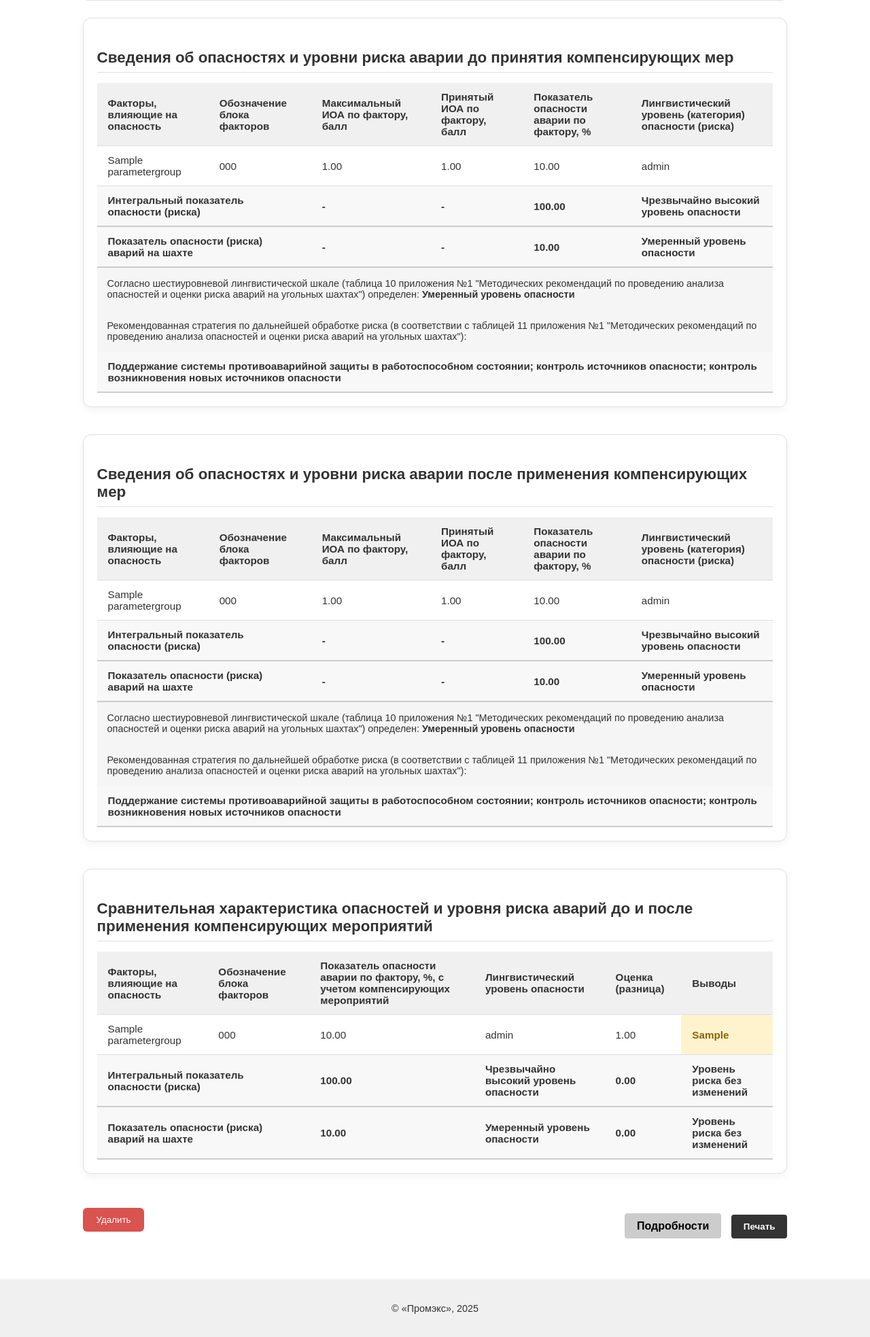
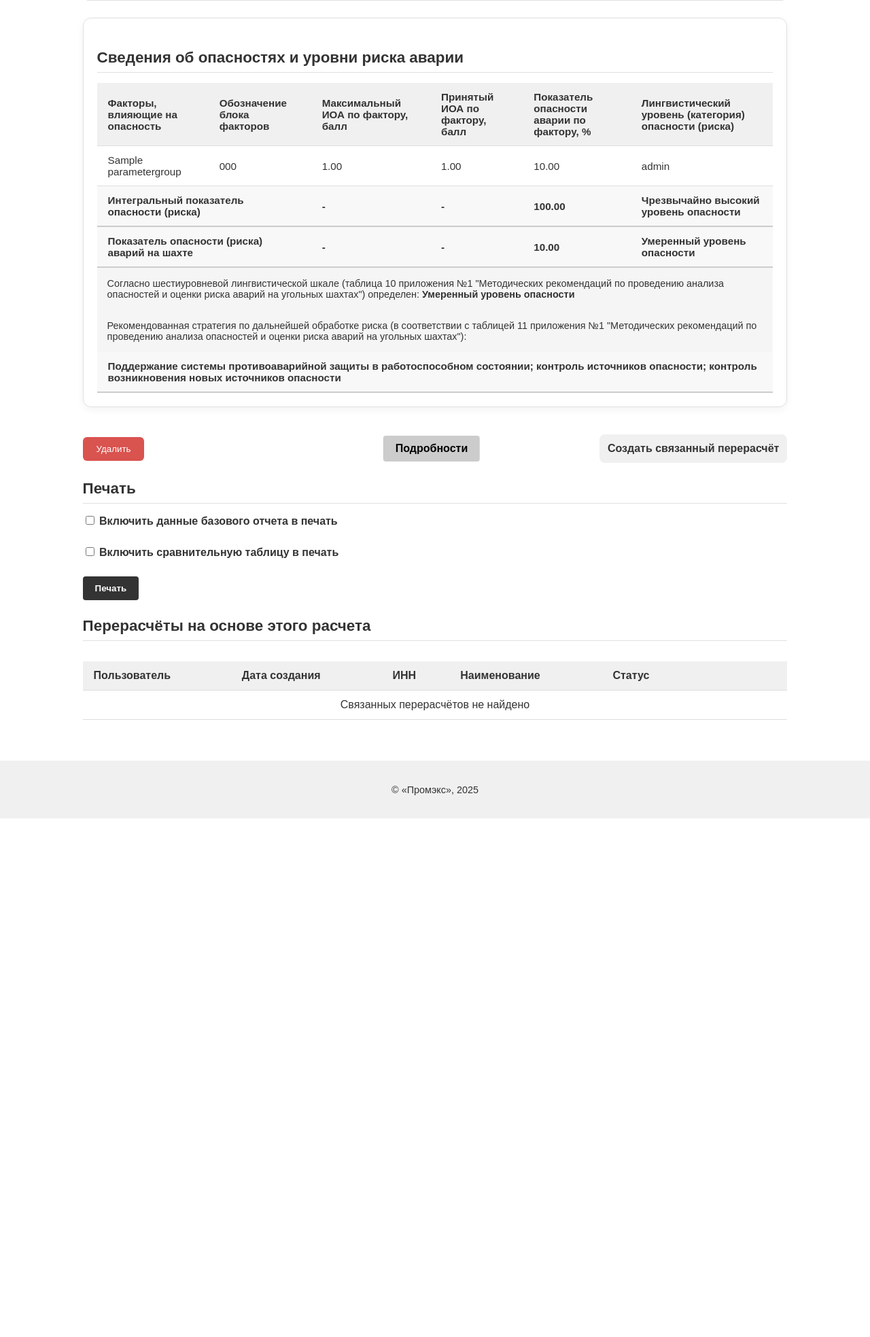
Before and after one commit to john074/mines_safety_calc, a Django app: page /calculations/calc/1/ in a window 1280 px wide. Shown: the part 449-2416 px from the top of the page at 68% size. After the commit the page ends 1653 px from the top, so only its background shows below. Run offline with Django 5.2, Linux system fonts and the light colour scheme; a user stored in the database is signed in; tables that the repository leaves empty hold one stand-in row (values such as "Sample post").

Commit message:
linked structure

```diff
--- a/calculations/templates/calculations/calc_details.html
+++ b/calculations/templates/calculations/calc_details.html
@@ -18,7 +18,7 @@
     </div>
 
     <div class="results-table-wrapper first-table-wrapper">
-        <h3 class="results-subheader">Сведения об опасностях и уровни риска аварии до принятия компенсирующих мер</h3>
+        <h3 class="results-subheader">Сведения об опасностях и уровни риска аварии</h3>
         <table class="results-table">
             <thead>
                 <tr>
@@ -74,8 +74,9 @@
         </table>
     </div>
 
-    <div class="results-table-wrapper">
-        <h3 class="results-subheader">Сведения об опасностях и уровни риска аварии после применения компенсирующих мер</h3>
+    {% if calculation.parent %}
+    <div class="results-table-wrapper print-button" id="base_report">
+        <h3 class="results-subheader">Сведения об опасностях и уровни риска аварии в родительском расчете</h3>
         <table class="results-table">
             <thead>
                 <tr>
@@ -88,14 +89,14 @@
                 </tr>
             </thead>
             <tbody>
-                {% for result in results %}
+                {% for result in after_results %}
                 <tr>
                     <td>{{ result.group.name }}</td>
-                    <td>{{ result.group.code }}</td>
+                    <td class="results-text-center">{{ result.group.code }}</td>
                     <td class="results-text-center">{{ result.max_sum|floatformat:2 }}</td>
-                    <td class="results-text-center">{{ result.after_sum|floatformat:2 }}</td>
-                    <td class="results-text-center">{{ result.after_percentage|floatformat:2 }}</td>
-                    <td>{{ result.after_linguistic_level }}</td>
+                    <td class="results-text-center">{{ result.before_sum|floatformat:2 }}</td>
+                    <td class="results-text-center">{{ result.before_percentage|floatformat:2 }}</td>
+                    <td>{{ result.before_linguistic_level }}</td>
                 </tr>
                 {% endfor %}
                 <tr class="results-total-row">
@@ -114,7 +115,7 @@
                 </tr>
                 <tr class="results-footer-note">
                     <td colspan="6">
-                        Согласно шестиуровневой лингвистической шкале (таблица 10 приложения №1 "Методических рекомендаций по проведению анализа опасностей и оценки риска аварий на угольных шахтах") определен: <strong>{{ max_after_linguistic_level }}</strong>
+                        Согласно шестиуровневой лингвистической шкале (таблица 10 приложения №1 "Методических рекомендаций по проведению анализа опасностей и оценки риска аварий на угольных шахтах") определен: <strong>{{ max_before_linguistic_level }}</strong>
                     </td>
                 </tr>
                 <tr class="results-footer-note">
@@ -124,14 +125,14 @@
                 </tr>
                 <tr class="results-total-row">
                     <td colspan="6">
-                        {{ recomendations_after }}
+                        {{ recomendations_before }}
                     </td>
                 </tr>
             </tbody>
         </table>
     </div>
 
-    <div class="results-table-wrapper">
+    <div class="results-table-wrapper print-button" id="compare_reports">
         <h3 class="results-subheader">Сравнительная характеристика опасностей и уровня риска аварий до и после применения компенсирующих мероприятий</h3>
         <table class="results-table">
             <thead>
@@ -149,8 +150,8 @@
                 <tr>
                     <td>{{ result.group.name }}</td>
                     <td>{{ result.group.code }}</td>
-                    <td class="results-text-center">{{ result.after_percentage|floatformat:2 }}</td>
-                    <td>{{ result.after_linguistic_level }}</td>
+                    <td class="results-text-center">{{ result.before_percentage|floatformat:2 }}</td>
+                    <td>{{ result.before_linguistic_level }}</td>
                     <td class="results-text-center">{{ result.difference|floatformat:2 }}</td>
                     <td class="
                         {% if result.conclusion == 'Уровень риска уменьшился, уровень безопасности увеличился' %}results-conclusion-positive
@@ -162,14 +163,14 @@
                 {% endfor %}
                 <tr class="results-total-row">
                     <td colspan="2">Интегральный показатель опасности (риска)</td>
-                    <td class="results-text-center">{{ total_after_percentage|floatformat:2 }}</td>
-                    <td>{{ total_after_linguistic_level }}</td>
+                    <td class="results-text-center">{{ total_before_percentage|floatformat:2 }}</td>
+                    <td>{{ total_before_linguistic_level }}</td>
                     <td class="results-text-center">{{ total_difference|floatformat:2 }}</td>
                     <td>{{ total_conclusion }}</td>
                 </tr>
                 <tr class="results-total-row">
                     <td colspan="2">Показатель опасности (риска) аварий на шахте</td>
-                    <td class="results-text-center">{{ max_after_percentage|floatformat:2 }}</td>
+                    <td class="results-text-center">{{ max_before_percentage|floatformat:2 }}</td>
                     <td>{{ max_after_linguistic_level }}</td>
                     <td class="results-text-center">{{ max_difference|floatformat:2 }}</td>
                     <td>{{ max_conclusion }}</td>
@@ -177,6 +178,7 @@
             </tbody>
         </table>
     </div>
+    {% endif %}
 
     <div class="buttons-container">
         <form method="post" id="rx-form">
@@ -184,10 +186,108 @@
             <button type="button" id="finish-btn" class="print-button btn-confirm">Удалить</button>
         </form>
 
-        <div class="param-actions">
+        <div class="param-actions-centered">
             <a href="{% url 'calculations:calc_answers' pk=calculation.id %}" class="btn-prev print-button">Подробности</a>
-            <button type="button" onclick="window.print()" class="print-button btn-next">Печать</button>
         </div>
+
+        <form method="post" action="{% url 'calculations:create_related' calculation.id %}">
+            {% csrf_token %}
+            <button type="submit" class="print-button btn-secondary">Создать связанный перерасчёт</button>
+        </form>
+    </div>
+
+    <div class="form-group print-button">
+        <h3 class="results-subheader">Печать</h3>
+        <label>
+            <input type="checkbox" id="checkbox1" onchange="toggleClass('base_report', 'checkbox1')">
+            Включить данные базового отчета в печать
+        </label>
+        <br>
+        <label>
+            <input type="checkbox" id="checkbox2" onchange="toggleClass('compare_reports', 'checkbox2')">
+            Включить сравнительную таблицу в печать
+        </label>
+        <br>
+        <button type="button" onclick="window.print()" class="print-button btn-next">Печать</button>
+        <br>
+    </div>
+
+    {% if calculation.parent %}
+    <h3 class="results-subheader print-button">Базовый расчет</h3>
+    <div class="calc-log print-button">
+        <table class="calc-table">
+            <thead>
+            <tr>
+                {% for field, label in headers.items %}
+                <th>
+                    {{ label }}
+                </th>
+                {% endfor %}
+            </tr>
+            </thead>
+            <tbody>
+                <tr class="clickable-row" data-href="{% url 'calculations:calc_details' calculation.parent.id %}">
+                    <td>
+                        {% if calculation.parent.user.first_name or calculation.parent.user.last_name %}
+                        {{ calculation.parent.user.first_name }} {{ calculation.parent.user.last_name }}
+                        {% else %}
+                        {{ calculation.parent.user.username }}
+                        {% endif %}
+                    </td>
+                    <td>{{ calculation.parent.created|date:"d.m.Y H:i" }}</td>
+                    <td>{{ calculation.parent.organisation_INN }}</td>
+                    <td>{{ calculation.parent.organisation_name }}</td>
+                    <td>
+                        {% if calculation.parent.is_complete %}
+                        <span class="status complete">Завершён</span>
+                        {% else %}
+                        <span class="status in-progress">Не завершён</span>
+                        {% endif %}
+                    </td>
+                </tr>
+            </tbody>
+        </table>
+    </div>
+    {% endif %}
+
+    <h3 class="results-subheader print-button">Перерасчёты на основе этого расчета</h3>
+    <div class="calc-log print-button">
+        <table class="calc-table">
+            <thead>
+            <tr>
+                {% for field, label in headers.items %}
+                <th>
+                    {{ label }}
+                </th>
+                {% endfor %}
+            </tr>
+            </thead>
+            <tbody>
+                {% for entry in calculations %}
+                    <tr class="clickable-row" data-href="{% url 'calculations:calc_details' entry.id %}">
+                        <td>
+                            {% if entry.user.first_name or entry.user.last_name %}
+                            {{ entry.user.first_name }} {{ entry.user.last_name }}
+                            {% else %}
+                            {{ entry.user.username }}
+                            {% endif %}
+                        </td>
+                        <td>{{ entry.created|date:"d.m.Y H:i" }}</td>
+                        <td>{{ entry.organisation_INN }}</td>
+                        <td>{{ entry.organisation_name }}</td>
+                        <td>
+                            {% if entry.is_complete %}
+                            <span class="status complete">Завершён</span>
+                            {% else %}
+                            <span class="status in-progress">Не завершён</span>
+                            {% endif %}
+                        </td>
+                    </tr>
+                    {% empty %}
+                    <tr><td colspan="5" style="text-align:center;">Связанных перерасчётов не найдено</td></tr>
+                {% endfor %}
+            </tbody>
+        </table>
     </div>
 
 
--- a/calculations/urls.py
+++ b/calculations/urls.py
@@ -11,4 +11,6 @@ urlpatterns = [
     path('calc/<int:pk>/', views.calc_details_view, name='calc_details'),
     path("save_param_value/", views.save_param_value, name="save_param_value"),
     path('calc_answers/<int:pk>/', views.calc_answers_view, name='calc_answers'),
+    path("fill_by_inn/<str:inn>/", views.fill_by_inn, name="fill_by_inn"),
+    path('<int:pk>/create-related/', views.create_related_calculation, name='create_related'),
 ]
--- a/calculations/views.py
+++ b/calculations/views.py
@@ -7,6 +7,7 @@ from django.db.models import Q, Prefetch, F, Sum, Max
 from django.db import transaction
 from django.http import JsonResponse
 from datetime import datetime
+from collections import defaultdict
 import json
 
 # Create your views here.
@@ -67,6 +68,22 @@ def company_view(request):
     return render(request, 'calculations/newcalc.html')
 
 
+@login_required(login_url="/users/login/")
+def fill_by_inn(request, inn):
+    try:
+        calc = Calculation.objects.filter(organisation_INN=inn).latest("created")
+        data = {
+            "found": True,
+            "inn": calc.organisation_INN,
+            "kpp": calc.organisation_KPP,
+            "ogrn": calc.organisation_OGRN,
+            "name": calc.organisation_name,
+            "address": calc.organisation_address,
+        }
+    except Calculation.DoesNotExist:
+        data = {"found": False}
+    return JsonResponse(data)
+
 PARAMETER_CODES = ['r0', 'r1', 'r2', 'r3', 'r4', 'r5', 'r6', 'r7', 'r8']
 
 @login_required(login_url="/users/login/")
@@ -84,7 +101,6 @@ def rX_view(request, calc_id, group_code):
                 parameter=p,
                 defaults={
                     "value_before": "",
-                    "value_after": "",
                     "actions_description": ""
                 }
             )
@@ -99,8 +115,19 @@ def rX_view(request, calc_id, group_code):
         )
     }
 
+    parent_param_data_dict = {}
+    if calculation.parent:
+        parent_param_data_dict = {
+            pd.parameter_id: pd
+            for pd in CalculationParameterData.objects.filter(
+                calculation=calculation.parent,
+                parameter__in=parameters
+            )
+        }
+
     for p in parameters:
         p.data = param_data_dict.get(p.id)
+        p.parent_data = parent_param_data_dict.get(p.id)
 
     next_code = None
     current_index = PARAMETER_CODES.index(group_code)
@@ -109,7 +136,6 @@ def rX_view(request, calc_id, group_code):
     if request.method == "POST":
         for param in parameters:
             value_before = request.POST.get(f"before_{param.id}", "")
-            value_after = request.POST.get(f"after_{param.id}", "")
             actions_description = request.POST.get(f"actions_{param.id}", "")
 
             CalculationParameterData.objects.filter(
@@ -117,7 +143,6 @@ def rX_view(request, calc_id, group_code):
                 parameter=param
             ).update(
                 value_before=value_before,
-                value_after=value_after,
                 actions_description=actions_description
             )
 
@@ -291,15 +316,15 @@ def calc_details_view(request, pk):
         parameter_groups = ParameterGroup.objects.all().order_by('code')
 
         total_before_sum = 0
-        total_after_sum = 0
         total_max_sum = 0
 
         max_group_before_percentage = 0
-        max_group_after_percentage = 0
 
         r0_results = None
 
         for group in parameter_groups:
+            difference = 0
+            conclusion = "Не оценивается"
             group_data = CalculationParameterData.objects.filter(
                 calculation=calculation,
                 parameter__group=group
@@ -335,27 +360,17 @@ def calc_details_view(request, pk):
                     r4_coefficients_zero = True
 
             group_before_sum = 0
-            group_after_sum = 0
             group_max_sum = 0
 
             if (group.code in ['r1', 'r2', 'r3', 'r5', 'r8'] and first_param_coefficient == 0) or r4_coefficients_zero:
                 before_percentage = 0.0
                 after_percentage = 0.0
                 before_linguistic_level = 'Не оценивается'
-                after_linguistic_level = 'Не оценивается'
-                difference = 0.0
-                conclusion = 'Не оценивается'
             else:
                 for data in group_data:
                     try:
                         option_before = ParameterOption.objects.get(parameter=data.parameter, text=data.value_before)
                         group_before_sum += option_before.coefficient
-                    except ParameterOption.DoesNotExist:
-                        pass
-
-                    try:
-                        option_after = ParameterOption.objects.get(parameter=data.parameter, text=data.value_after)
-                        group_after_sum += option_after.coefficient
                     except ParameterOption.DoesNotExist:
                         pass
 
@@ -366,26 +381,20 @@ def calc_details_view(request, pk):
                 group_max_sum = sum(group_max_sum_list)
 
                 r0_before_sum = 0 if r0_results is None else r0_results.before_sum
-                r0_after_sum = 0 if r0_results is None else r0_results.after_sum
                 r0_max_sum = 0 if r0_results is None else r0_results.max_sum
+                before_percentage = ((group_before_sum + r0_before_sum) / (group_max_sum + r0_max_sum)) * 100 if group_max_sum > 0 else 0.0
+                before_linguistic_level = get_linguistic_level(before_percentage)
 
-                before_percentage = ((group_before_sum + r0_before_sum) / (group_max_sum + r0_max_sum)) * 100 if group_max_sum > 0 else 0.0
-                after_percentage = ((group_after_sum + r0_after_sum) / (group_max_sum + r0_max_sum)) * 100 if group_max_sum > 0 else 0.0
-
-                before_linguistic_level = get_linguistic_level(before_percentage)
-                after_linguistic_level = get_linguistic_level(after_percentage)
-
-                difference = after_percentage - before_percentage
-                conclusion = get_conclusion(before_percentage, after_percentage, group.code)
+                if calculation.parent:
+                    difference = before_percentage - CalculationResult.objects.get(calculation=calculation.parent, group=group).before_percentage
+                    conclusion = get_conclusion(CalculationResult.objects.get(calculation=calculation.parent, group=group).before_percentage, before_percentage, group.code)
 
             total_before_sum += group_before_sum
-            total_after_sum += group_after_sum
             total_max_sum += group_max_sum
 
             if before_percentage > max_group_before_percentage:
                 max_group_before_percentage = before_percentage
-            if after_percentage > max_group_after_percentage:
-                max_group_after_percentage = after_percentage
+
 
             res = CalculationResult.objects.create(
                 calculation=calculation,
@@ -393,12 +402,9 @@ def calc_details_view(request, pk):
                 before_sum=group_before_sum,
                 before_percentage=before_percentage,
                 before_linguistic_level=before_linguistic_level,
-                after_sum=group_after_sum,
-                after_percentage=after_percentage,
-                after_linguistic_level=after_linguistic_level,
                 max_sum=group_max_sum,
-                difference=difference,
-                conclusion=conclusion
+                difference = difference,
+                conclusion = conclusion,
             )
 
             if group.code == 'r0':
@@ -408,31 +414,49 @@ def calc_details_view(request, pk):
 
     total_max_sum = sum(r.max_sum for r in results)
     total_before_sum = sum(r.before_sum for r in results)
-    total_after_sum = sum(r.after_sum for r in results)
+    total_before_percentage = (total_before_sum / total_max_sum) * 100 if total_max_sum > 0 else 0.0
+    max_group_before_percentage = max(r.before_percentage for r in results)
 
-    total_before_percentage = (total_before_sum / total_max_sum) * 100 if total_max_sum > 0 else 0.0
-    total_after_percentage = (total_after_sum / total_max_sum) * 100 if total_max_sum > 0 else 0.0
+    total_after_sum = 0
+    total_after_percentage = 0
+    max_group_after_percentage = 0
+    after_results = []
+    if calculation.parent:
+        after_results = CalculationResult.objects.filter(calculation=calculation.parent).order_by('group__code')
+        total_after_sum = sum(r.before_sum for r in after_results)
+        total_after_percentage = (total_after_sum / total_max_sum) * 100 if total_max_sum > 0 else 0.0
+        max_group_after_percentage = max(r.before_percentage for r in after_results)
 
-    max_group_before_percentage = max(r.before_percentage for r in results)
-    max_group_after_percentage = max(r.after_percentage for r in results)
+    user = request.user
+    qs = Calculation.objects.filter(parent=calculation)() if user.groups.filter(name="boss").exists() else Calculation.objects.filter(user=user, parent=calculation)
+    headers = {
+        "user": "Пользователь",
+        "created": "Дата создания",
+        "organisation_INN": "ИНН",
+        "organisation_name": "Наименование",
+        "is_complete": "Статус",
+    }
 
     context = {
         'calculation': calculation,
         'results': results,
+        'after_results': after_results,
         'total_before_percentage': total_before_percentage,
         'total_after_percentage': total_after_percentage,
         'total_before_linguistic_level': get_linguistic_level(total_before_percentage),
         'total_after_linguistic_level': get_linguistic_level(total_after_percentage),
-        'total_difference': total_after_percentage - total_before_percentage,
-        'total_conclusion': get_conclusion(total_before_percentage, total_after_percentage, 'R'),
+        'total_difference': total_before_percentage - total_after_percentage,
+        'total_conclusion': get_conclusion(total_after_percentage, total_before_percentage, 'R'),
         'max_before_percentage': max_group_before_percentage,
         'max_after_percentage': max_group_after_percentage,
         'max_before_linguistic_level': get_linguistic_level(max_group_before_percentage),
         'max_after_linguistic_level': get_linguistic_level(max_group_after_percentage),
-        'max_difference': max_group_after_percentage - max_group_before_percentage,
-        'max_conclusion': get_conclusion(max_group_before_percentage, max_group_after_percentage, 'R'),
+        'max_difference': max_group_before_percentage - max_group_after_percentage,
+        'max_conclusion': get_conclusion(max_group_after_percentage, max_group_before_percentage, 'R'),
         'recomendations_before': recomendations[get_linguistic_level(max_group_before_percentage)],
-        'recomendations_after': recomendations[get_linguistic_level(max_group_after_percentage)]
+        'recomendations_after': recomendations[get_linguistic_level(max_group_after_percentage)],
+        "calculations": qs,
+        "headers": headers,
     }
 
     if request.method == "POST":
@@ -468,8 +492,6 @@ def calc_answers_view(request, pk):
 
     groups = list(ParameterGroup.objects.filter(code__in=PARAMETER_CODES).order_by('code'))
 
-    from collections import defaultdict
-
     grouped_data = defaultdict(list)
     for pdata in calculation.parameter_data.all():
         grouped_data[pdata.parameter.group_id].append(pdata)
@@ -483,3 +505,32 @@ def calc_answers_view(request, pk):
         'calculation': calculation,
         'groups_with_data': groups_with_data
     })
+
+
+
+@login_required(login_url="/users/login/")
+def create_related_calculation(request, pk):
+    calc = get_object_or_404(Calculation, pk=pk, user=request.user)
+
+    if request.method == "POST":
+        new_calc = Calculation.objects.create(
+            user=request.user,
+            parent=calc,
+            organisation_INN=calc.organisation_INN,
+            organisation_KPP=calc.organisation_KPP,
+            organisation_OGRN=calc.organisation_OGRN,
+            organisation_name=calc.organisation_name,
+            organisation_address=calc.organisation_address,
+        )
+
+        for param_data in CalculationParameterData.objects.filter(calculation=calc):
+            CalculationParameterData.objects.create(
+                calculation=new_calc,
+                parameter=param_data.parameter,
+                value_before=param_data.value_before,
+                actions_description=""
+            )
+
+        return redirect("calculations:calc_details", pk=new_calc.pk)
+
+    return redirect("calculations:calc_details", pk=pk)
--- a/static/css/style.css
+++ b/static/css/style.css
@@ -377,6 +377,14 @@ main {
     resize: vertical;
 }
 
+.param-actions-centered {
+    position: absolute;
+    left: 50%;
+    transform: translateX(-50%);
+    display: flex;
+    gap: 10px;
+}
+
 .param-actions {
     text-align: right;
     margin-top: 20px;
@@ -591,6 +599,15 @@ main {
     display: flex;
     justify-content: space-between;
     align-items: center;
+    width: 100%;
+}
+
+.buttons-container form:first-child {
+    margin-right: auto;
+}
+
+.buttons-container form:last-child {
+    margin-left: auto;
 }
 
 #rx-form {
```
Also changed, not shown: calculations/models.py (+8 -5 lines), calculations/templates/calculations/calc_answers.html (+5 -3 lines), calculations/templates/calculations/rX.html (+4 -11 lines), static/js/script.js (+35 -0 lines), calculations/migrations/0004_remove_calculationparameterdata_value_after_and_more.py (added), calculations/migrations/0005_remove_calculationresult_after_linguistic_level_and_more.py (added), calculations/migrations/0006_calculationresult_conclusion_and_more.py (added).
